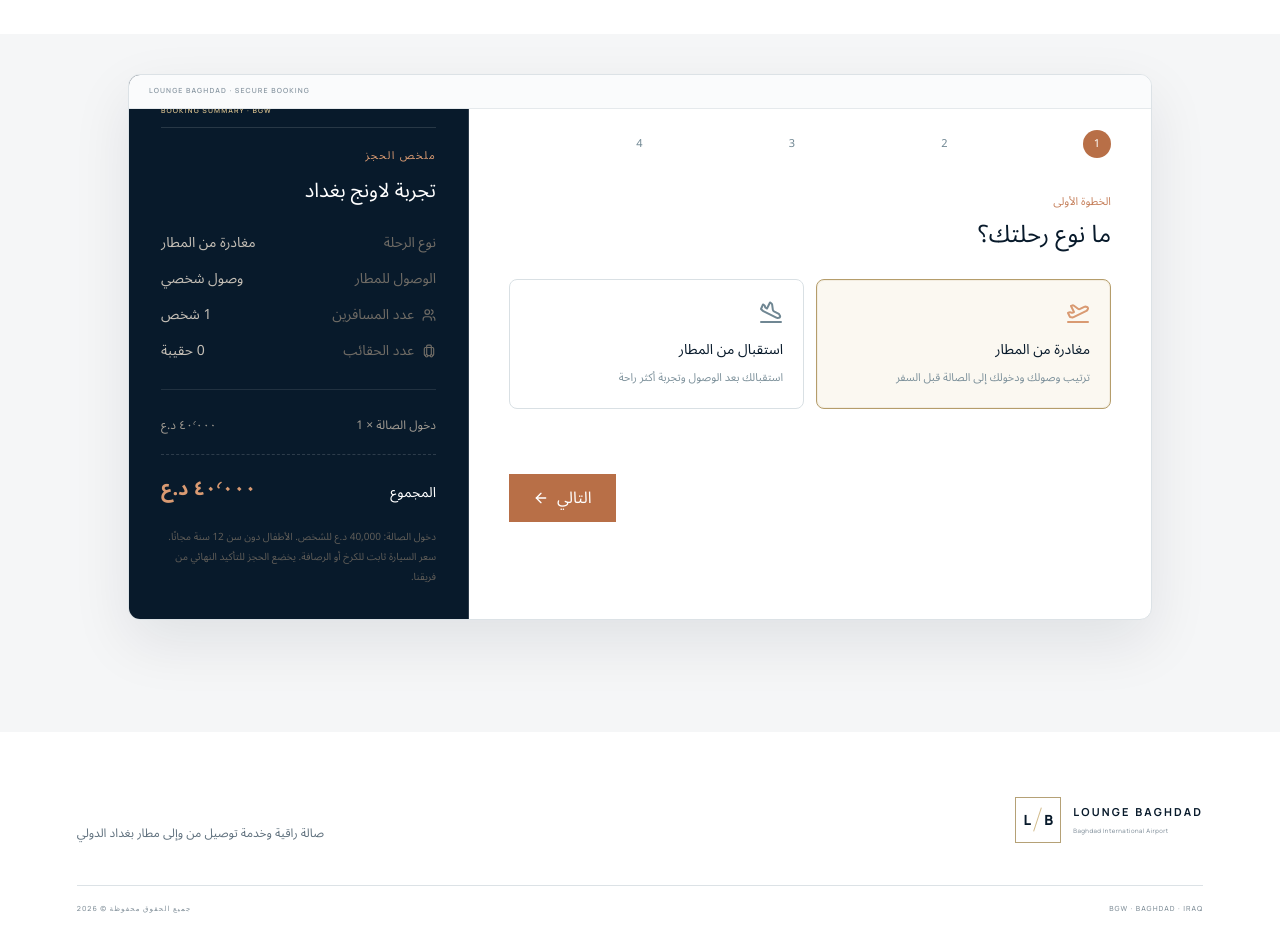
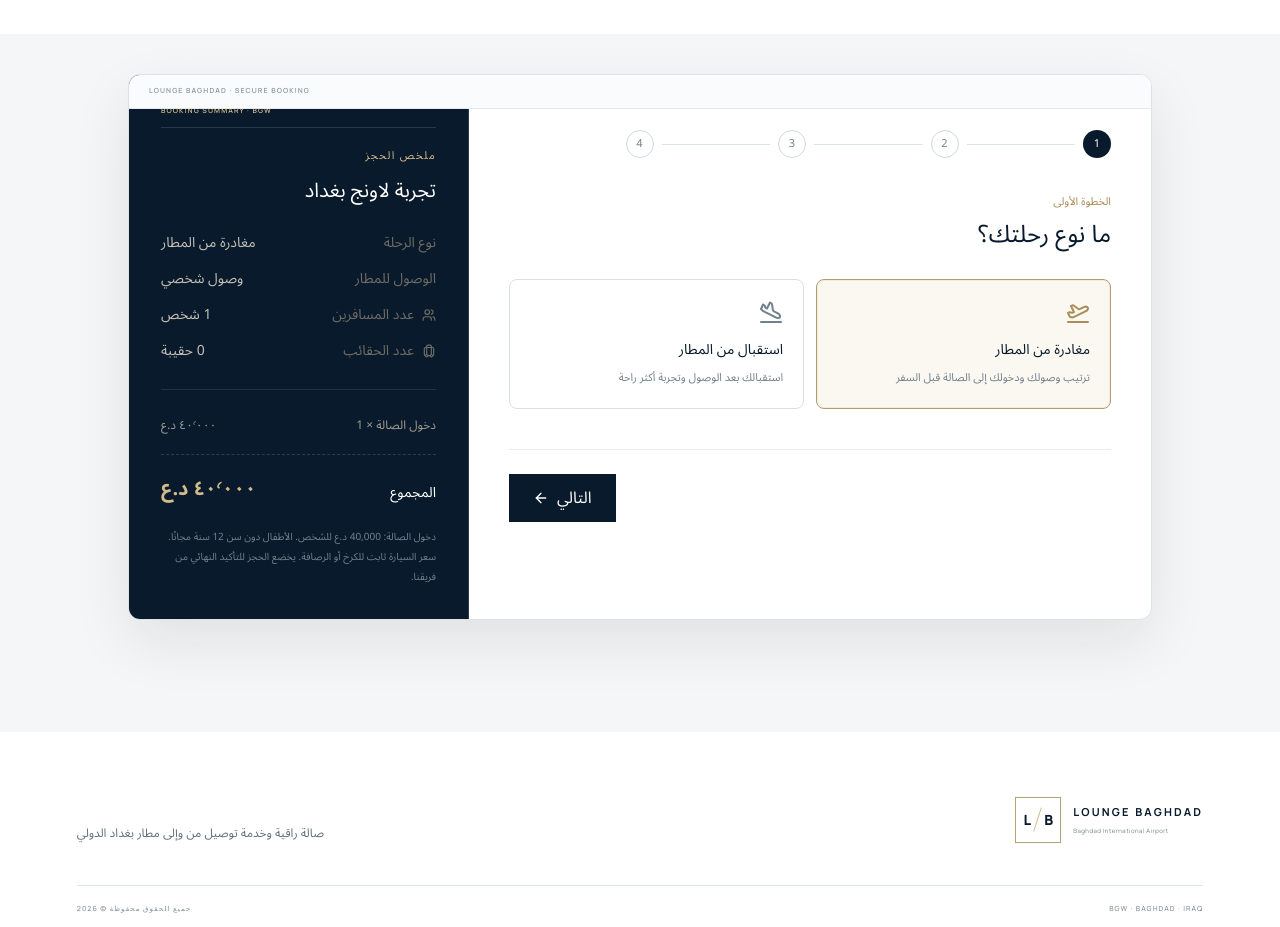
Before and after one commit to mohanedadnan99-dotcom/BaghdadLounge, a Next.js app: page / in a window 1280 px wide. Shown: the part 1200-2127 px from the top of the page. Built offline with nearby package versions, Linux system fonts and the light colour scheme.

Commit message:
Redesign the lounge with a clear official luxury experience

```diff
--- a/components/booking-experience.tsx
+++ b/components/booking-experience.tsx
@@ -72,13 +72,13 @@ export function BookingExperience({lang}:{lang:Lang}) {
   }
 
   if(result && !result.paymentUrl) return (
-    <section id="booking" dir={rtl?"rtl":"ltr"} className="bg-[#ded3bd] px-5 py-20 text-[#f5eddf] lg:px-14">
-      <div className="mx-auto max-w-xl overflow-hidden rounded-sm border border-[#b86f47]/35 bg-[#061827] p-8 text-center shadow-[0_30px_90px_rgba(6,24,39,.2)] sm:p-12">
-        <div className="mx-auto grid h-16 w-16 place-items-center rounded-full bg-[#b86f47] text-white"><Check size={30}/></div>
-        <p className="mt-6 text-xs text-[#d99a72]">{t.successLabel}</p>
+    <section id="booking" dir={rtl?"rtl":"ltr"} className="bg-[#f5f6f7] px-5 py-20 text-[#081a2b] lg:px-14">
+      <div className="mx-auto max-w-xl overflow-hidden rounded-xl border border-[#dce2e6] bg-white p-8 text-center shadow-[0_24px_70px_rgba(8,26,43,.1)] sm:p-12">
+        <div className="mx-auto grid h-16 w-16 place-items-center rounded-full bg-[#081a2b] text-white"><Check size={30}/></div>
+        <p className="mt-6 text-xs text-[#a98e59]">{t.successLabel}</p>
         <h2 className="mt-3 text-2xl">{t.successTitle}</h2>
-        <p className="mt-4 text-sm leading-7 text-[#98938b]">{t.successText}</p>
-        <div className="mt-6 border border-dashed border-[#d99a72]/45 bg-black/20 px-5 py-4 font-[var(--font-latin)] text-xl tracking-widest text-[#e8deca]">{result.reference}</div>
+        <p className="mt-4 text-sm leading-7 text-[#6f7c86]">{t.successText}</p>
+        <div className="mt-6 border border-dashed border-[#b9a476] bg-[#f7f5ef] px-5 py-4 font-[var(--font-latin)] text-xl tracking-widest text-[#081a2b]">{result.reference}</div>
       </div>
     </section>
   );
@@ -96,7 +96,7 @@ export function BookingExperience({lang}:{lang:Lang}) {
         <div className="booking-shell grid overflow-hidden rounded-sm bg-[#061827] text-[#f5eddf] lg:grid-cols-[1fr_340px]">
           <div className="p-5 sm:p-8 lg:p-10">
             <div className="mb-9 flex items-center gap-2">
-              {[1,2,3,4].map(n=><div key={n} className="flex flex-1 items-center gap-2"><span className={`grid h-7 w-7 shrink-0 place-items-center rounded-full text-[11px] ${step>=n?"bg-[#b86f47] text-white":"border border-white/15 text-[#708793]"}`}>{step>n?<Check size={13}/>:n}</span>{n<4&&<span className={`h-px flex-1 ${step>n?"bg-[#b86f47]":"bg-white/10"}`}/>}</div>)}
+              {[1,2,3,4].map(n=><div key={n} className="flex flex-1 items-center gap-2"><span className={`grid h-7 w-7 shrink-0 place-items-center rounded-full text-[11px] ${step>=n?"bg-[#081a2b] text-white":"border border-[#cfd8de] text-[#71818e]"}`}>{step>n?<Check size={13}/>:n}</span>{n<4&&<span className={`h-px flex-1 ${step>n?"bg-[#081a2b]":"bg-[#dce2e6]"}`}/>}</div>)}
             </div>
 
             {step===1 && <div>
@@ -113,7 +113,7 @@ export function BookingExperience({lang}:{lang:Lang}) {
                 <Choice rtl={rtl} active={form.transport==="self"} onClick={()=>patch("transport","self")} icon={<Users/>} title={form.tripType==="arrival"?t.noThanks:t.self} desc={form.tripType==="arrival"?t.loungeOnly:t.selfDesc} />
                 <Choice rtl={rtl} active={form.transport==="chauffeur"} onClick={()=>patch("transport","chauffeur")} icon={<CarFront/>} title={t.privateCar} desc={form.tripType==="arrival"?t.arrivalCarDesc:t.departureCarDesc} />
               </div>
-              {form.transport==="chauffeur" && <div className="mt-6 grid gap-4 border-t border-white/8 pt-6 sm:grid-cols-2">
+              {form.transport==="chauffeur" && <div className="mt-6 grid gap-4 border-t border-black/8 pt-6 sm:grid-cols-2">
                 <Field label={t.side}><select className="field" value={form.side} onChange={e=>patch("side",e.target.value as FormState["side"])}><option value="karkh">{t.karkh}</option><option value="rusafa">{t.rusafa}</option></select></Field>
                 <Field label={form.tripType==="arrival"?t.deliveryAddress:t.fullAddress}><input className="field" placeholder={t.addressPlaceholder} value={form.address} onChange={e=>patch("address",e.target.value)}/></Field>
                 <div className="sm:col-span-2"><Field label={t.landmark}><input className="field" placeholder={t.landmarkPlaceholder} value={form.landmark} onChange={e=>patch("landmark",e.target.value)}/></Field></div>
@@ -133,7 +133,7 @@ export function BookingExperience({lang}:{lang:Lang}) {
                   <Counter label={t.bags} value={form.bags} min={0} max={40} onChange={value=>patch("bags",value)} />
                 </div>
                 <p className="sm:col-span-2 -mt-2 text-[11px] text-[#8f897f]">{t.kids}</p>
-                {form.bags > 4 && <div className="sm:col-span-2 -mt-2 border border-[#d99a72]/25 bg-[#b86f47]/5 px-4 py-3 text-[11px] leading-6 text-[#d6b59f]">{t.extraBags}</div>}
+                {form.bags > 4 && <div className="sm:col-span-2 -mt-2 border border-[#b9a476]/40 bg-[#fbf8f1] px-4 py-3 text-[11px] leading-6 text-[#695b3f]">{t.extraBags}</div>}
                 <div className="sm:col-span-2"><Field label={t.notes}><textarea className="field min-h-24 resize-none" placeholder={t.notesPlaceholder} value={form.notes} onChange={e=>patch("notes",e.target.value)}/></Field></div>
               </div>
             </div>}
@@ -147,14 +147,14 @@ export function BookingExperience({lang}:{lang:Lang}) {
               {error&&<div role="alert" className="mt-5 border border-red-500/30 bg-red-950/20 px-4 py-3 text-sm text-red-300">{error}</div>}
             </div>}
 
-            <div className="mt-10 flex items-center justify-between border-t border-white/8 pt-6">
+            <div className="mt-10 flex items-center justify-between border-t border-black/8 pt-6">
               <button type="button" onClick={()=>setStep(s=>Math.max(1,s-1))} disabled={step===1} className="flex items-center gap-2 px-3 py-2 text-sm text-[#888] disabled:invisible">{rtl?<ArrowRight size={16}/>:<ArrowLeft size={16}/>} {t.back}</button>
-              {step<4?<button type="button" disabled={!canContinue} onClick={()=>setStep(s=>Math.min(4,s+1))} className="flex items-center gap-2 bg-[#b86f47] px-6 py-3 text-sm font-semibold text-white disabled:cursor-not-allowed disabled:opacity-40">{t.next} {rtl?<ArrowLeft size={16}/>:<ArrowRight size={16}/>}</button>:<button type="button" onClick={submit} disabled={loading} className="flex min-w-40 items-center justify-center gap-2 bg-[#b86f47] px-6 py-3 text-sm font-semibold text-white disabled:opacity-60">{loading?<><Loader2 size={17} className="animate-spin"/> {t.bookingNow}</>:t.booking}</button>}
+              {step<4?<button type="button" disabled={!canContinue} onClick={()=>setStep(s=>Math.min(4,s+1))} className="flex items-center gap-2 bg-[#081a2b] px-6 py-3 text-sm font-semibold text-white disabled:cursor-not-allowed disabled:opacity-40">{t.next} {rtl?<ArrowLeft size={16}/>:<ArrowRight size={16}/>}</button>:<button type="button" onClick={submit} disabled={loading} className="flex min-w-40 items-center justify-center gap-2 bg-[#081a2b] px-6 py-3 text-sm font-semibold text-white disabled:opacity-60">{loading?<><Loader2 size={17} className="animate-spin"/> {t.bookingNow}</>:t.booking}</button>}
             </div>
           </div>
 
           <aside className={`booking-summary border-t border-white/10 bg-[#04131f] p-6 lg:border-t-0 lg:p-8 ${rtl?"lg:border-r":"lg:border-l"}`}>
-            <p className="text-[11px] tracking-[.12em] text-[#d99a72]">{t.summary}</p>
+            <p className="text-[11px] tracking-[.12em] text-[#d2bb8b]">{t.summary}</p>
             <h3 className="mt-3 text-xl">{t.experience}</h3>
             <div className="mt-7 space-y-4 text-sm">
               <Summary label={t.tripType} value={form.tripType==="departure"?t.departure:t.arrival}/>
@@ -169,8 +169,8 @@ export function BookingExperience({lang}:{lang:Lang}) {
               {carTotal>0&&<div className="flex justify-between gap-4"><span>{t.car}</span><span>{money(carTotal)}</span></div>}
               {extraBaggageTotal>0&&<div className="flex justify-between gap-4"><span>{t.extraBagService}</span><span>{money(extraBaggageTotal)}</span></div>}
             </div>
-            <div className="mt-5 flex items-end justify-between gap-4 border-t border-dashed border-white/15 pt-5"><span className="text-sm">{t.total}</span><strong className="text-xl text-[#d99a72]">{money(total)}</strong></div>
-            <p className="mt-6 text-[10px] leading-5 text-[#605d58]">{t.footerNote}</p>
+            <div className="mt-5 flex items-end justify-between gap-4 border-t border-dashed border-white/15 pt-5"><span className="text-sm">{t.total}</span><strong className="text-xl text-[#d2bb8b]">{money(total)}</strong></div>
+            <p className="mt-6 text-[10px] leading-5 text-[#71818e]">{t.footerNote}</p>
           </aside>
         </div>
       </div>
@@ -178,8 +178,8 @@ export function BookingExperience({lang}:{lang:Lang}) {
   );
 }
 
-function StepTitle({eyebrow,title}:{eyebrow:string;title:string}) { return <div className="mb-7"><p className="text-[11px] text-[#c6815d]">{eyebrow}</p><h3 className="mt-2 text-xl sm:text-2xl">{title}</h3></div> }
-function Choice({active,onClick,icon,title,desc,badge,rtl}:{active:boolean;onClick:()=>void;icon:React.ReactNode;title:string;desc:string;badge?:string;rtl:boolean}) { return <button type="button" onClick={onClick} aria-pressed={active} className={`choice relative min-h-32 rounded-sm p-5 ${rtl?"text-right":"text-left"} ${active?"active":""}`}><span className={active?"text-[#d99a72]":"text-[#708793]"}>{icon}</span><span className="mt-4 block text-sm">{title}</span><span className="mt-2 block text-[11px] leading-5 text-[#7d919b]">{desc}</span>{badge&&<span className={`absolute top-3 rounded-full bg-[#b86f47]/12 px-2 py-1 text-[9px] text-[#d99a72] ${rtl?"left-3":"right-3"}`}>{badge}</span>}</button> }
+function StepTitle({eyebrow,title}:{eyebrow:string;title:string}) { return <div className="mb-7"><p className="text-[11px] text-[#a98e59]">{eyebrow}</p><h3 className="mt-2 text-xl sm:text-2xl">{title}</h3></div> }
+function Choice({active,onClick,icon,title,desc,badge,rtl}:{active:boolean;onClick:()=>void;icon:React.ReactNode;title:string;desc:string;badge?:string;rtl:boolean}) { return <button type="button" onClick={onClick} aria-pressed={active} className={`choice relative min-h-32 rounded-lg p-5 ${rtl?"text-right":"text-left"} ${active?"active":""}`}><span className={active?"text-[#a98e59]":"text-[#71818e]"}>{icon}</span><span className="mt-4 block text-sm">{title}</span><span className="mt-2 block text-[11px] leading-5 text-[#71818e]">{desc}</span>{badge&&<span className={`absolute top-3 rounded-full bg-[#d2bb8b]/20 px-2 py-1 text-[9px] text-[#7a653c] ${rtl?"left-3":"right-3"}`}>{badge}</span>}</button> }
 function Field({label,children}:{label:string;children:React.ReactNode}) { return <label><span className="label">{label}</span>{children}</label> }
-function Counter({label,value,min,max,onChange}:{label:string;value:number;min:number;max:number;onChange:(value:number)=>void}) { return <div><span className="label">{label}</span><div className="flex h-12 items-center justify-between border border-white/10 bg-[#071c2b] px-2"><button type="button" aria-label={`Decrease ${label}`} onClick={()=>onChange(Math.max(min,value-1))} disabled={value<=min} className="grid h-8 w-8 place-items-center rounded-full border border-white/10 text-[#d99a72] disabled:opacity-25"><Minus size={15}/></button><span className="min-w-10 text-center font-[var(--font-latin)] text-base text-[#ddd6cb]">{value}</span><button type="button" aria-label={`Increase ${label}`} onClick={()=>onChange(Math.min(max,value+1))} disabled={value>=max} className="grid h-8 w-8 place-items-center rounded-full border border-white/10 text-[#d99a72] disabled:opacity-25"><Plus size={15}/></button></div></div> }
+function Counter({label,value,min,max,onChange}:{label:string;value:number;min:number;max:number;onChange:(value:number)=>void}) { return <div><span className="label">{label}</span><div className="flex h-12 items-center justify-between rounded-lg border border-[#d5dde2] bg-white px-2"><button type="button" aria-label={`Decrease ${label}`} onClick={()=>onChange(Math.max(min,value-1))} disabled={value<=min} className="grid h-8 w-8 place-items-center rounded-full border border-[#d5dde2] text-[#081a2b] disabled:opacity-25"><Minus size={15}/></button><span className="min-w-10 text-center font-[var(--font-latin)] text-base text-[#081a2b]">{value}</span><button type="button" aria-label={`Increase ${label}`} onClick={()=>onChange(Math.min(max,value+1))} disabled={value>=max} className="grid h-8 w-8 place-items-center rounded-full border border-[#d5dde2] text-[#081a2b] disabled:opacity-25"><Plus size={15}/></button></div></div> }
 function Summary({label,value,icon}:{label:string;value:string;icon?:React.ReactNode}) { return <div className="flex items-center justify-between gap-3"><span className="flex items-center gap-2 text-[#6f6b65]">{icon}{label}</span><span className="text-[#c5bfb6]">{value}</span></div> }
```
